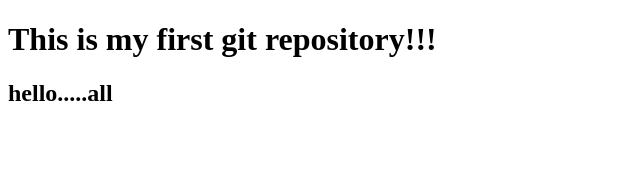
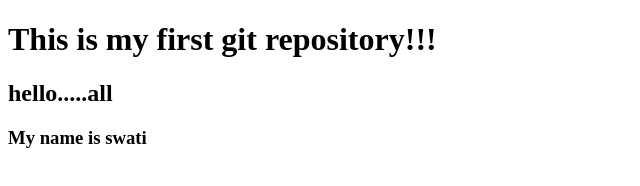
Before and after one commit to swatimirashi/Github_commands, a plain HTML site: page index.html in a window 1280 px wide. Shown: the whole page, without its empty margins (0-640 px from the left). Drawn offline with Linux system fonts and the light colour scheme.

Commit message:
commited

```diff
--- a/index.html
+++ b/index.html
@@ -10,6 +10,7 @@
 <body>
     <h1>This is my first git repository!!!</h1>
     <h2>hello.....all</h2>
+    <h3>My name is swati</h3>
 </body>
 
 </html>
```
